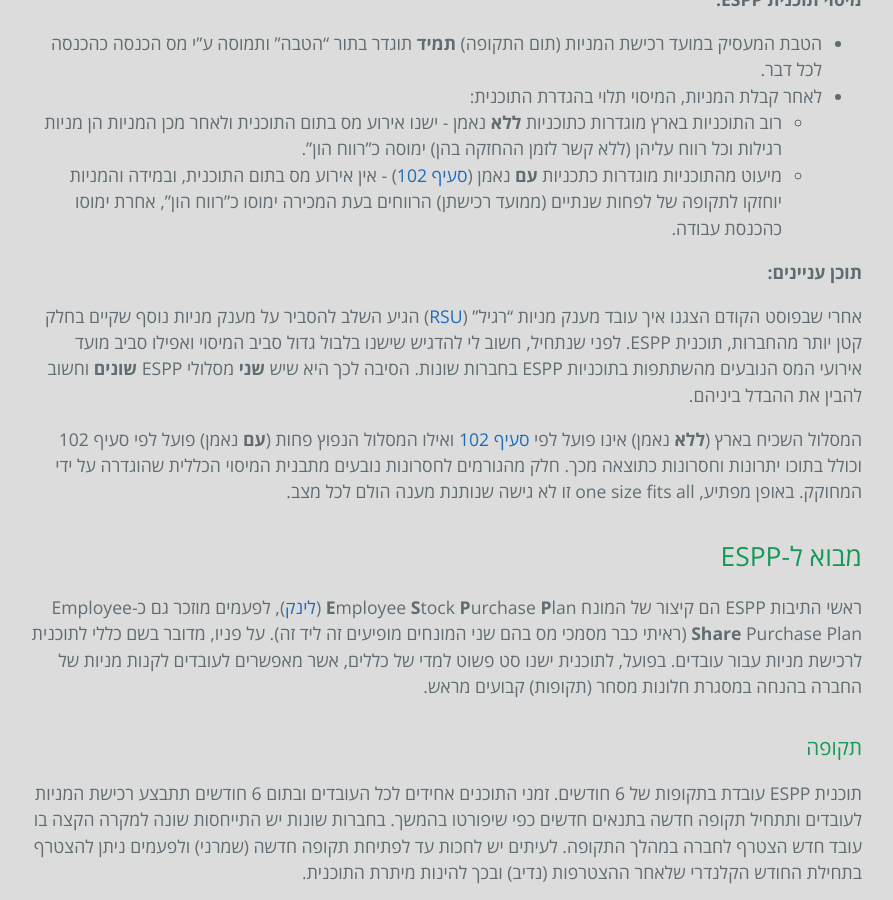
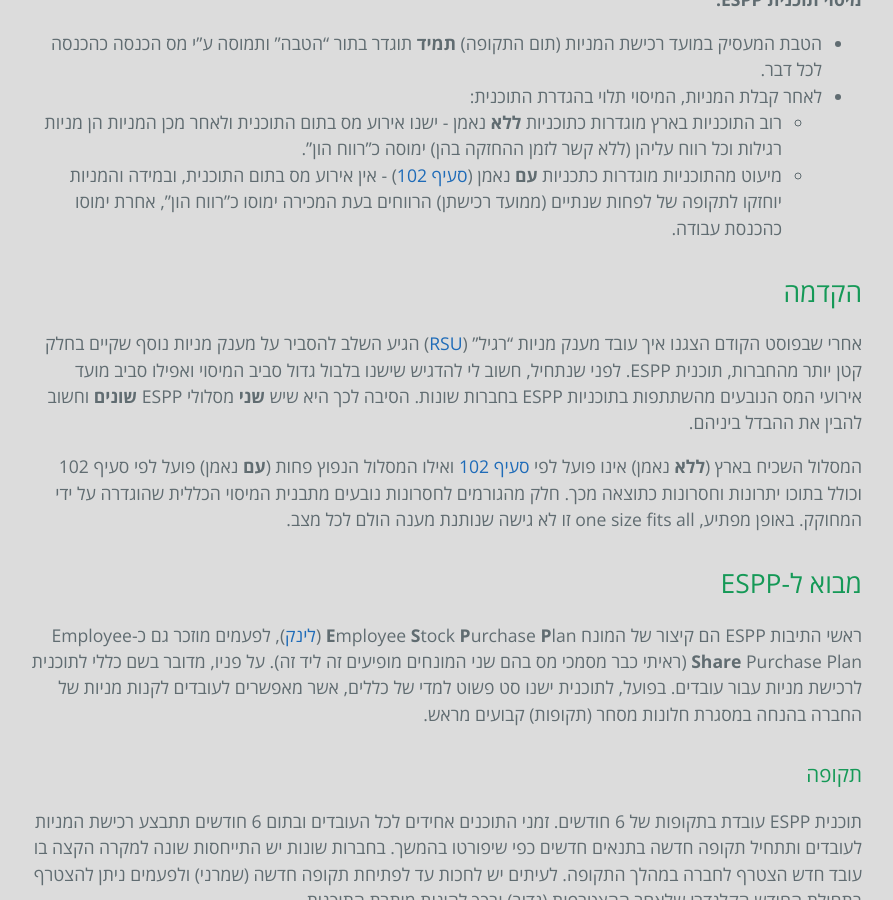
Before and after one commit to eyalitki/payslip101, a Jekyll site: the page built from docs/_posts/2023-03-28-מענקי-מניות-לעובדים-espp.markdown, in a window 1280 px wide and 900 px high, scrolled down 1013 px. Shown: the whole window, without its empty margins (194-1087 px from the left). Built offline with Jekyll 4.4.1, drawn with Linux system fonts in a browser that asks for light colours.

Commit message:
[ESPP] Fix issue with TOC and replace it completly
Signed-off-by: Eyal Itkin <eyal.itkin@gmail.com>

```diff
--- a/docs/_posts/2023-03-28-מענקי-מניות-לעובדים-espp.markdown
+++ b/docs/_posts/2023-03-28-מענקי-מניות-לעובדים-espp.markdown
@@ -28,9 +28,7 @@ permalink: /post/מענקי-מניות-לעובדים-espp/
   * רוב התוכניות בארץ מוגדרות כתוכניות **ללא** נאמן - ישנו אירוע מס בתום התוכנית ולאחר מכן המניות הן מניות רגילות וכל רווח עליהן (ללא קשר לזמן ההחזקה בהן) ימוסה כ"רווח הון".
   * מיעוט מהתוכניות מוגדרות כתכניות **עם** נאמן ([סעיף 102](../מענקי-מניות-לעובדים-סעיף-102/)) - אין אירוע מס בתום התוכנית, ובמידה והמניות יוחזקו לתקופה של לפחות שנתיים (ממועד רכישתן) הרווחים בעת המכירה ימוסו כ"רווח הון", אחרת ימוסו כהכנסת עבודה.
 
-**תוכן עניינים:**
-{:toc}
-
+## הקדמה
 אחרי שבפוסט הקודם הצגנו איך עובד מענק מניות "רגיל" ([RSU](../מענקי-מניות-לעובדים-rsu/)) הגיע השלב להסביר על מענק מניות נוסף שקיים בחלק קטן יותר מהחברות, תוכנית ESPP. לפני שנתחיל, חשוב לי להדגיש שישנו בלבול גדול סביב המיסוי ואפילו סביב מועד אירועי המס הנובעים מהשתתפות בתוכניות ESPP בחברות שונות. הסיבה לכך היא שיש **שני** מסלולי ESPP **שונים** וחשוב להבין את ההבדל ביניהם.
 
 
```
